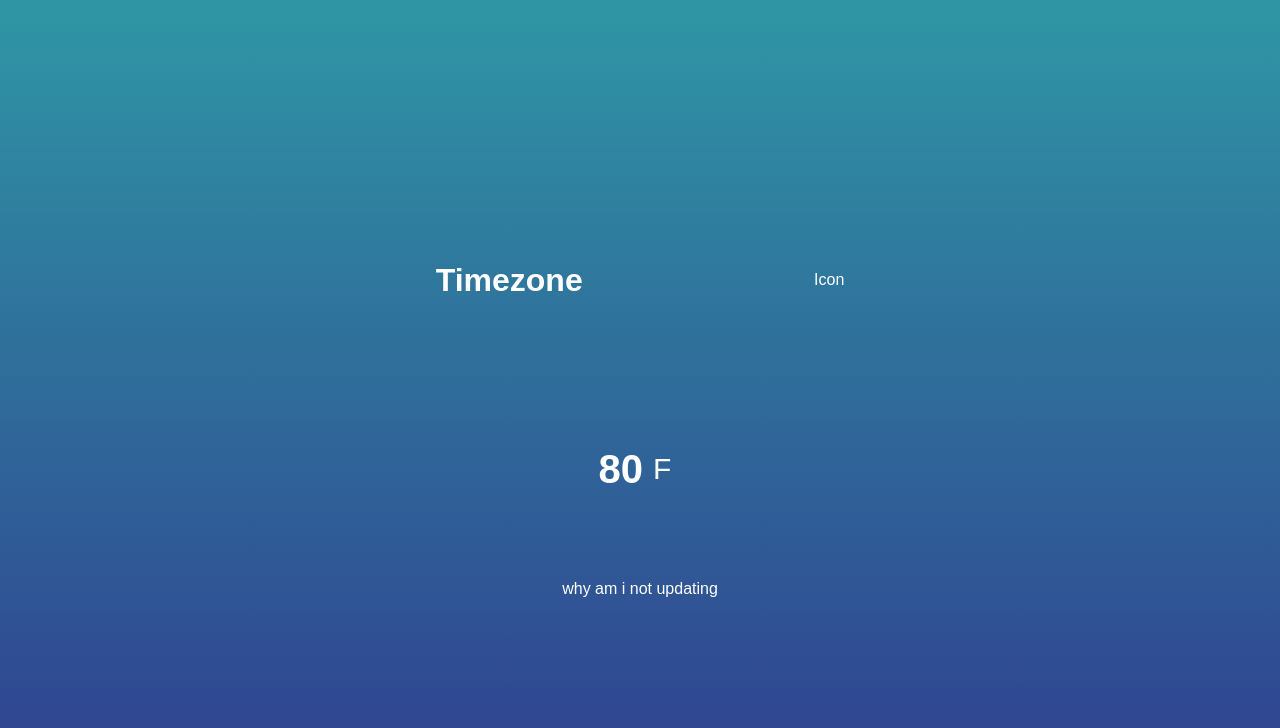
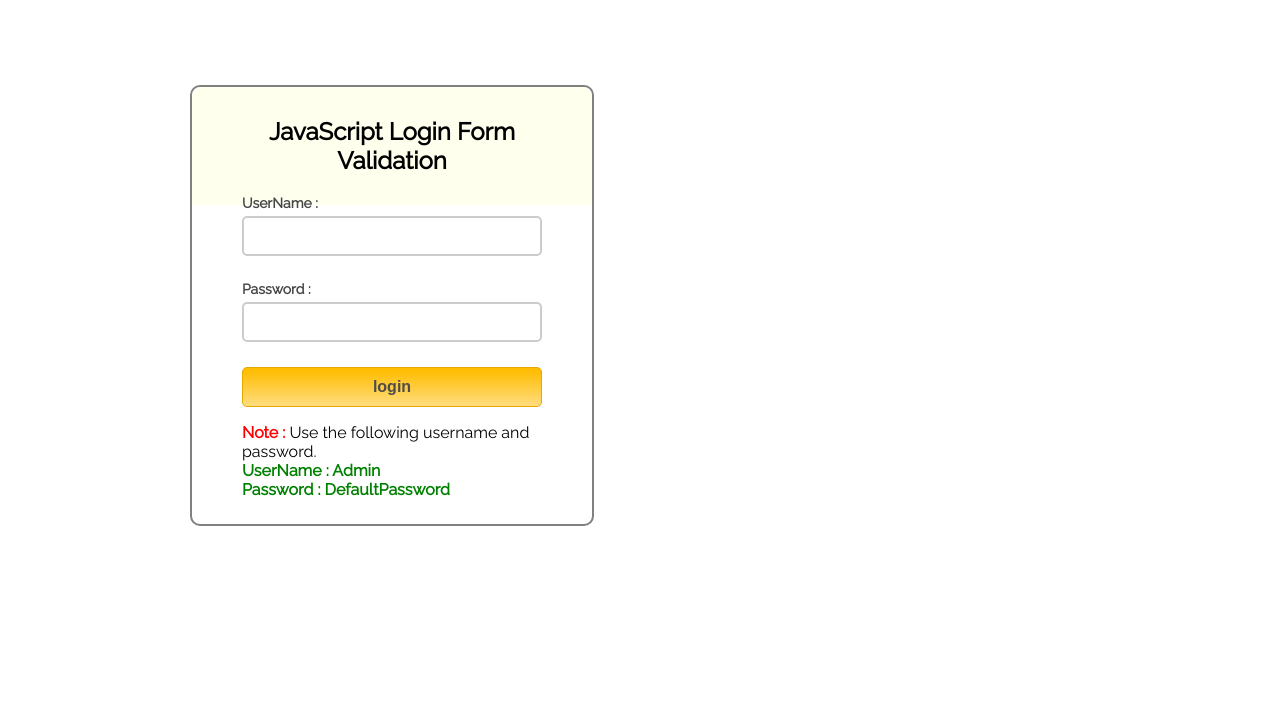
Before and after one commit to iceice400/javascriptPractice, a plain HTML site: page index.html in a window 1280 px wide. Drawn offline with Linux system fonts and the light colour scheme.

Commit message:
javaScript login

```diff
--- a/index.html
+++ b/index.html
@@ -1,24 +1,31 @@
 <html>
   <head>
-    <meta charset="UTF-8" />
-    <meta name="viewport" content="width=device-width, initial-scale=1.0" />
-    <meta http-equiv="X-UA-Compatible" content="ie=edge" />
-    <link rel="stylesheet" href="./style.css" />
-    <title>Weather</title>
+    <title>JavaScript Login Form Validation</title>
+    <!--Include CSS File Here-->
+    <link rel="stylesheet" href="style.css" />
+    <!--Include JS File Here-->
+    <script>
+      src = "js/login.js";
+    </script>
   </head>
   <body>
-    <div class="location">
-      <h1 class="location-timezone">Timezone</h1>
-      <P>Icon</P>
+    <div class="container">
+      <div class="main">
+        <h2>JavaScript Login Form Validation</h2>
+        <form id="form_id" method="post" name="myform">
+          <label>UserName :</label>
+          <input type="text" name="username" id="username" />
+          <label>Password :</label>
+          <input type="password" name="password" id="password" />
+          <input type="button" value="login" id="submit" onclick="validate()" />
+        </form>
+        <span
+          ><b class="note">Note : </b>Use the following username and password.
+          <br /><b class="valid"
+            >UserName : Admin<br />Password : DefaultPassword</b
+          ></span
+        >
+      </div>
     </div>
-    <div class="temperature">
-      <div class="degree-section">
-        <h2 class="temperature-degree">80</h2>
-        <span>F</span>
-      </div>
-      <div class="temperature-description">why am i not updating</div>
-    </div>
-
-    <script src="app.js"></script>
   </body>
 </html>
--- a/style.css
+++ b/style.css
@@ -1,38 +1,79 @@
-* {
-  margin: 0;
-  padding: 0;
-  box-sizing: border-box;
+@import url(http://fonts.googleapis.com/css?family=Raleway);
+h2 {
+  background-color: #feffed;
+  padding: 30px 35px;
+  margin: -10px -50px;
+  text-align: center;
+  border-radius: 10px 10px 0 0;
 }
-body {
-  height: 100vh;
-  display: flex;
-  justify-content: center;
-  flex-direction: column;
-  align-items: center;
-  background: linear-gradient(rgb(47, 150, 165), rgb(48, 62, 143));
-  font-family: sans-serif;
-  color: white;
+hr {
+  margin: 10px -50px;
+  border: 0;
+  border-top: 1px solid #ccc;
+  margin-bottom: 40px;
 }
-.location,
-.temperature {
-  height: 30vh;
-  width: 50%;
-  display: flex;
-  justify-content: space-around;
-  align-items: center;
+div.container {
+  width: 900px;
+  height: 610px;
+  margin: 35px auto;
+  font-family: "Raleway", sans-serif;
 }
-.temperature {
-  flex-direction: column;
+div.main {
+  width: 300px;
+  padding: 10px 50px 25px;
+  border: 2px solid gray;
+  border-radius: 10px;
+  font-family: raleway;
+  float: left;
+  margin-top: 50px;
 }
-.degree-section {
-  display: flex;
-  align-items: center;
+input[type="text"],
+input[type="password"] {
+  width: 100%;
+  height: 40px;
+  padding: 5px;
+  margin-bottom: 25px;
+  margin-top: 5px;
+  border: 2px solid #ccc;
+  color: #4f4f4f;
+  font-size: 16px;
+  border-radius: 5px;
+}
+label {
+  color: #464646;
+  text-shadow: 0 1px 0 #fff;
+  font-size: 14px;
+  font-weight: bold;
+}
+center {
+  font-size: 32px;
+}
+.note {
+  color: red;
+}
+.valid {
+  color: green;
+}
+.back {
+  text-decoration: none;
+  border: 1px solid rgb(0, 143, 255);
+  background-color: rgb(0, 214, 255);
+  padding: 3px 20px;
+  border-radius: 2px;
+  color: black;
+}
+input[type="button"] {
+  font-size: 16px;
+  background: linear-gradient(#ffbc00 5%, #ffdd7f 100%);
+  border: 1px solid #e5a900;
+  color: #4e4d4b;
+  font-weight: bold;
   cursor: pointer;
+  width: 100%;
+  border-radius: 5px;
+  padding: 10px 0;
+  outline: none;
 }
-.degree-section span {
-  margin: 10px;
-  font-size: 30px;
+input[type="button"]:hover {
+  background: linear-gradient(#ffdd7f 5%, #ffbc00 100%);
 }
-.degree-section h2 {
-  font-size: 40px;
-}
--- /dev/null
+++ b/weather web app/style.css
@@ -0,0 +1,38 @@
+* {
+  margin: 0;
+  padding: 0;
+  box-sizing: border-box;
+}
+body {
+  height: 100vh;
+  display: flex;
+  justify-content: center;
+  flex-direction: column;
+  align-items: center;
+  background: linear-gradient(rgb(47, 150, 165), rgb(48, 62, 143));
+  font-family: sans-serif;
+  color: white;
+}
+.location,
+.temperature {
+  height: 30vh;
+  width: 50%;
+  display: flex;
+  justify-content: space-around;
+  align-items: center;
+}
+.temperature {
+  flex-direction: column;
+}
+.degree-section {
+  display: flex;
+  align-items: center;
+  cursor: pointer;
+}
+.degree-section span {
+  margin: 10px;
+  font-size: 30px;
+}
+.degree-section h2 {
+  font-size: 40px;
+}
```
Also changed, not shown: login.js (added, +19 -0 lines), weather web app/index.html (added, +24 -0 lines), weather web app/app.js (renamed from app.js).
